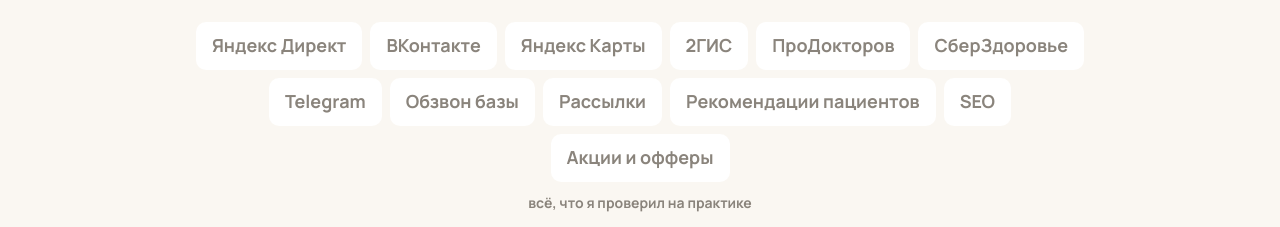
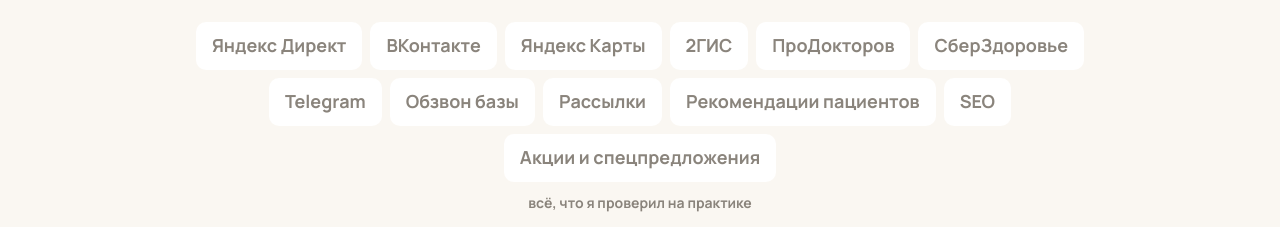
Before and after one commit to alphabit1993/stom, a plain HTML site: page index.html in a window 1280 px wide. Shown: the part 1680-1907 px from the top of the page. Drawn offline with Linux system fonts and the light colour scheme; a web font is replaced by a local one.

Commit message:
Убрать слово «офферы» с главной
Co-Authored-By: Claude Opus 5.5 <noreply@anthropic.com>
Claude-Session: https://claude.ai/code/session_01NAPPuXHbewewohBtfzkRNS

```diff
--- a/index.html
+++ b/index.html
@@ -89,7 +89,7 @@ input[type=range]{width:100%;accent-color:#F2B88F;height:28px}
 <span style="background: #FFFFFF; padding: 10px 16px; border-radius: 10px; font-weight: 700; color: #8A847C">Рассылки</span>
 <span style="background: #FFFFFF; padding: 10px 16px; border-radius: 10px; font-weight: 700; color: #8A847C">Рекомендации пациентов</span>
 <span style="background: #FFFFFF; padding: 10px 16px; border-radius: 10px; font-weight: 700; color: #8A847C">SEO</span>
-<span style="background: #FFFFFF; padding: 10px 16px; border-radius: 10px; font-weight: 700; color: #8A847C">Акции и офферы</span>
+<span style="background: #FFFFFF; padding: 10px 16px; border-radius: 10px; font-weight: 700; color: #8A847C">Акции и спецпредложения</span>
 </div>
 <div style="margin-top: 10px; font-size: 14px; font-weight: 700; color: #8A847C">всё, что я проверил на практике</div>
 <svg aria-hidden="true" width="420" height="110" viewBox="0 0 420 110" style="max-width: 100%; margin-top: 16px"><path d="M10 10 H410 L250 90 V105 H170 V90 Z" fill="#EFE8DD" stroke="#1B1B1B" stroke-width="3" stroke-linejoin="round"></path><text x="210" y="52" text-anchor="middle" font-size="17" font-weight="800" fill="#1B1B1B">мой отбор</text></svg>
```
